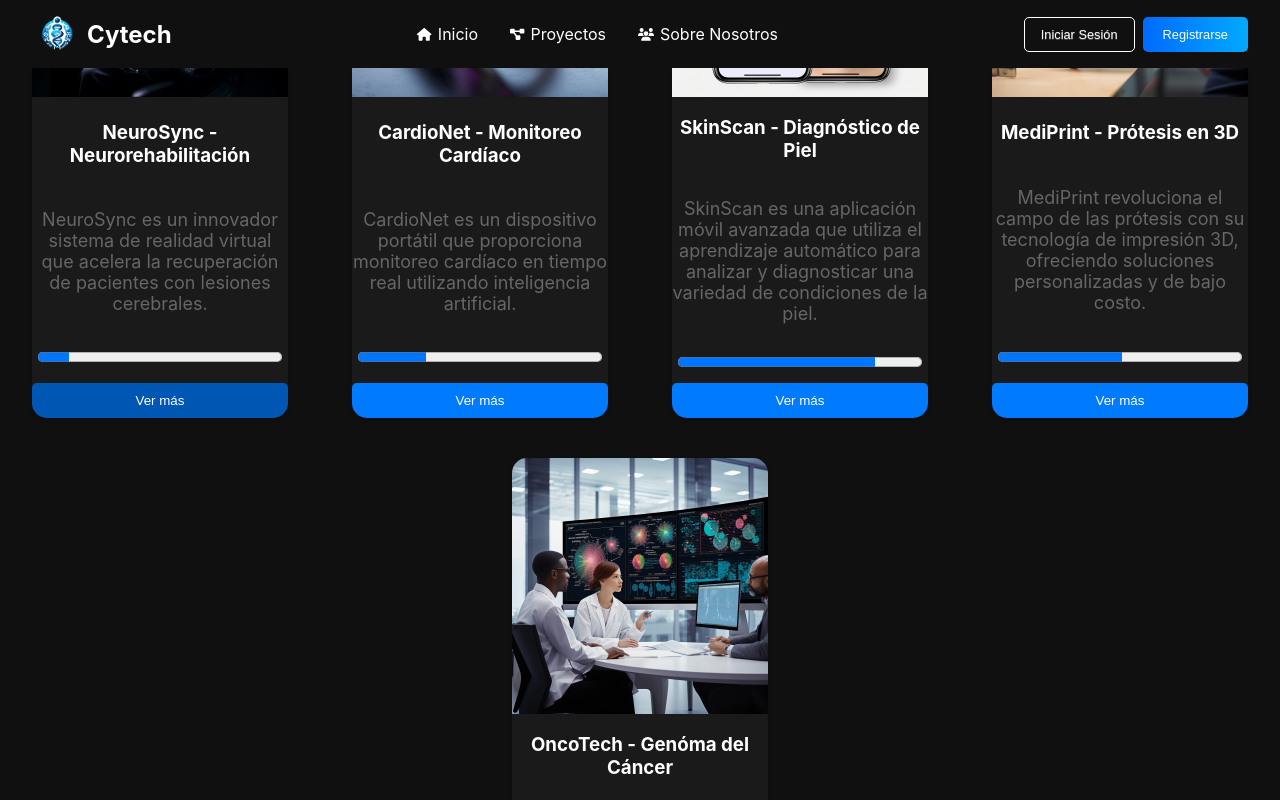
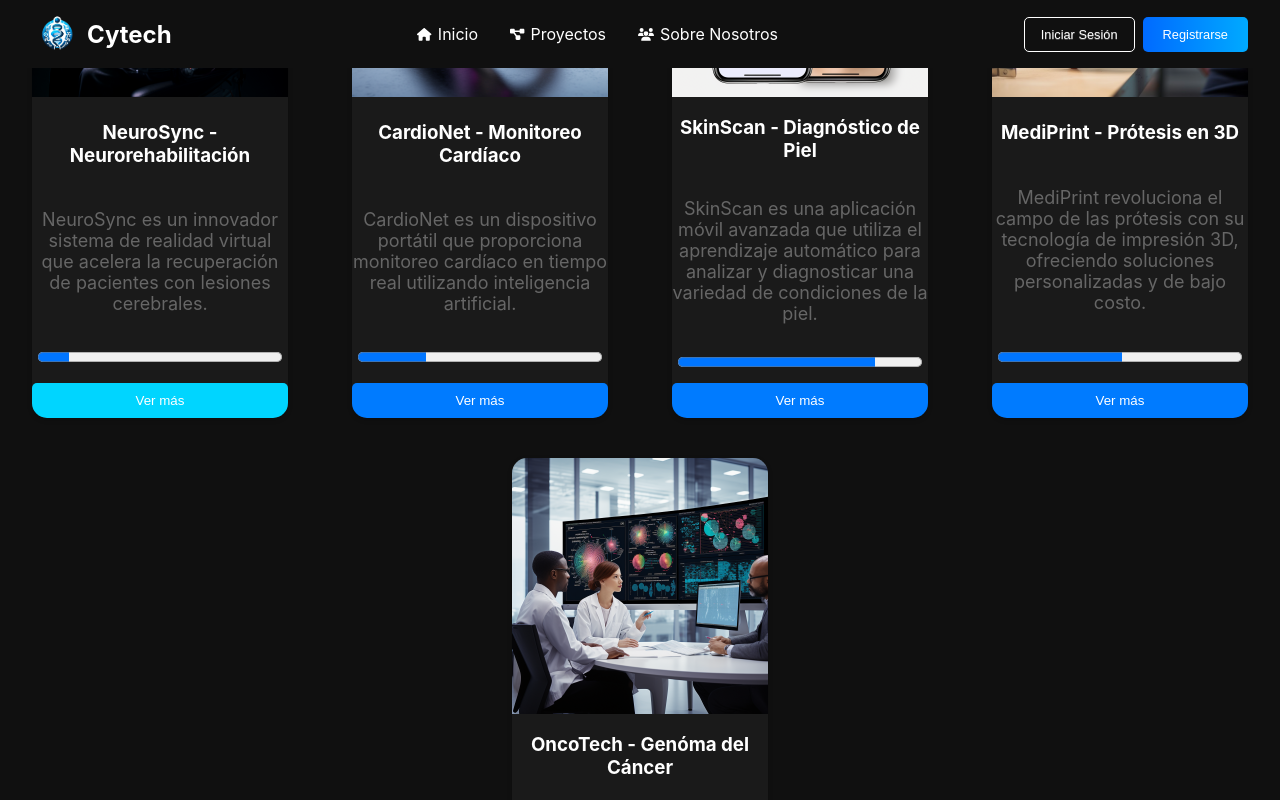
Before and after one commit to DiegoK36/Cytech, a React (Create React App) app in the folder cytech-app/: page /proyectos in a window 1280 px wide. In both pictures the pointer is over the button 160 px from the left and 943 px from the top of the page. Shown: the part 543-1343 px from the top of the page. Built offline with nearby package versions, Linux system fonts and the light colour scheme; no server answers.

Commit message:
boton mejorado ver mas

```diff
--- a/cytech-app/src/css/Proyectos.css
+++ b/cytech-app/src/css/Proyectos.css
@@ -48,10 +48,11 @@
     border: none;
     border-radius: 5px;
     cursor: pointer;
+    transition: all 0.3s ease;
 }
 
 .btn-ver-mas:hover {
-    background-color: #0056b3; /* Color al pasar el mouse */
+    background-color: #00d5ff; /* Color al pasar el mouse */
 }
 
 .proyectos-item img {
```
